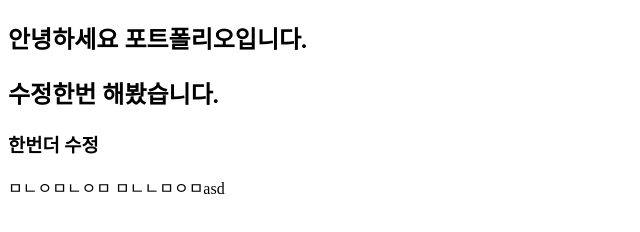
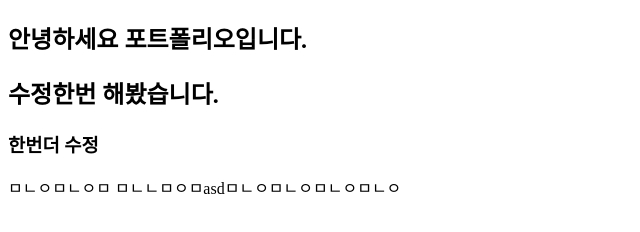
Before and after one commit to kimyongwoo18/kimyongwoo18.github.io, a plain HTML site: page index.html in a window 1280 px wide. Shown: the whole page, without its empty margins (0-640 px from the left). Drawn offline with Linux system fonts and the light colour scheme.

Commit message:
이번에도 수정

```diff
--- a/index.html
+++ b/index.html
@@ -10,6 +10,6 @@
     <h2>안녕하세요 포트폴리오입니다.</h2>
     <h2>수정한번 해봤습니다.</h2>
     <h3>한번더 수정</h3>ㅁㄴㅇㅁㄴㅇㅁ
-    ㅁㄴㄴㅁㅇㅁasd
+    ㅁㄴㄴㅁㅇㅁasdㅁㄴㅇㅁㄴㅇㅁㄴㅇㅁㄴㅇ
 </body>
 </html>
```
